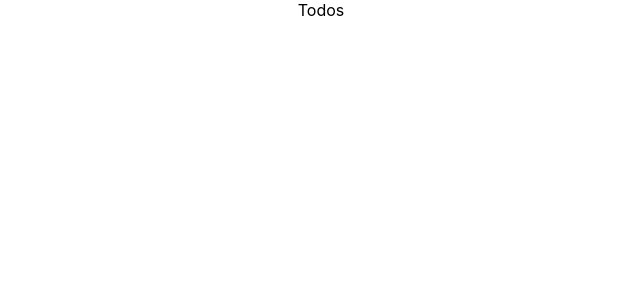
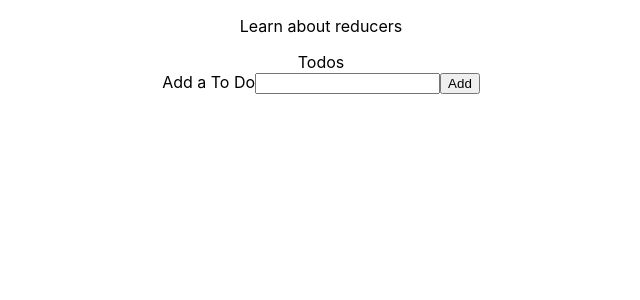
Before and after one commit to CAM603/reducer-todo, a React (Create React App) app: page / in a window 1280 px wide. Shown: the top 300 px of the page, without its empty margins (319-959 px from the left). Built offline with nearby package versions, Linux system fonts and the light colour scheme.

Commit message:
add todo working

```diff
--- a/src/App.js
+++ b/src/App.js
@@ -1,12 +1,35 @@
-import React from 'react';
+import React, { useReducer, useState } from 'react';
+import { initialState, reducer } from './reducers/reducer';
 
 import './App.css';
 import ToDoList from './components/ToDoList';
 
 function App() {
+  const [state, dispatch] = useReducer(reducer, initialState);
+  const [item, setItem] = useState('')
+
+  const handleChange = (e) => {
+    setItem(e.target.value)
+  }
+  const add = (e) => {
+    e.preventDefault()
+    dispatch({type: 'ADD', payload: item})
+  }
+
   return (
     <div className="App">
+      {state.items.map(el => (
+        <p key={el.id}>{el.item}</p>
+      ))}
       <ToDoList />
+      <form onSubmit={add}>
+        <label>Add a To Do</label>
+        <input
+        onChange={handleChange}
+        value={item}
+        />
+        <button>Add</button>
+      </form>
     </div>
   );
 }
--- a/src/reducers/reducer.js
+++ b/src/reducers/reducer.js
@@ -8,8 +8,15 @@ export const initialState = {
 
 export const reducer = (state, action) => {
     switch (action.type) {
-        case 'ADD_ITEM':
-            return state
+        case 'ADD':
+            return {
+                ...state,
+                items: [...state.items,{
+                    item: action.payload,
+                    completed: false,
+                    id: Date.now()
+                }]
+            }
         default:
             return state;
     }
```
